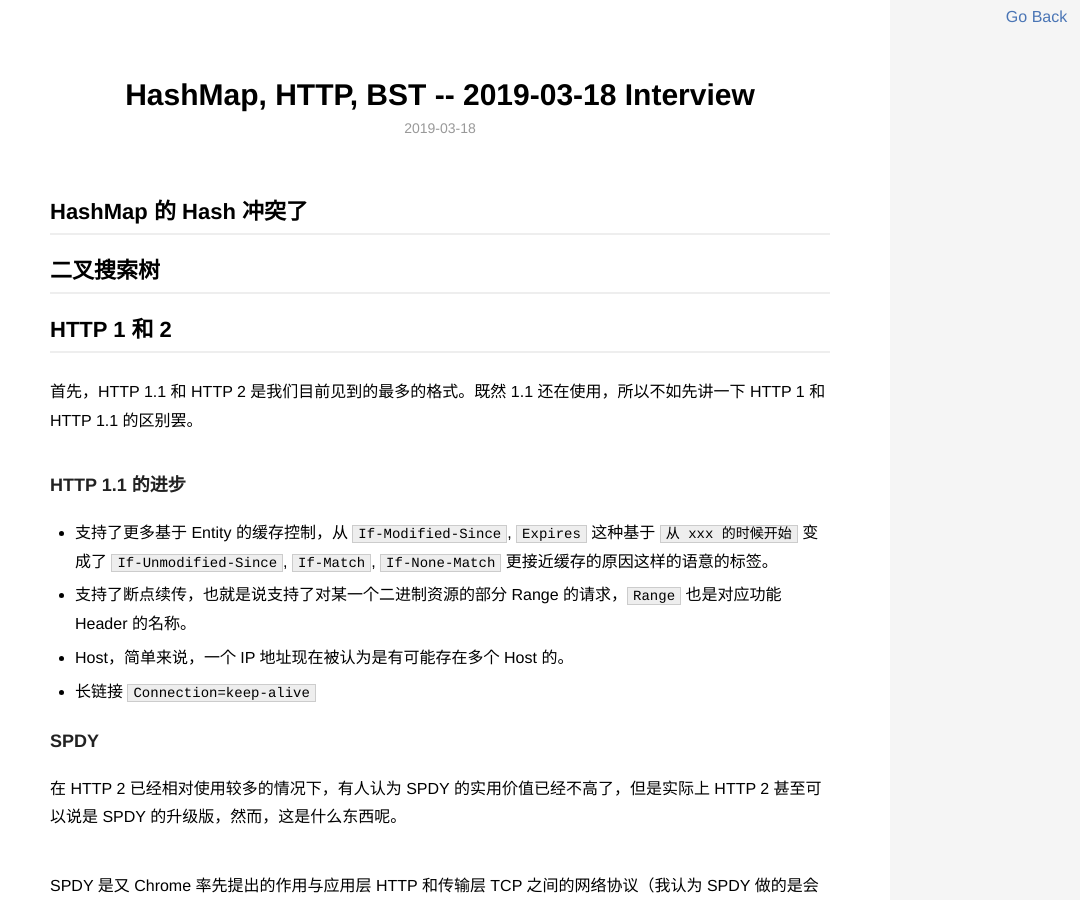
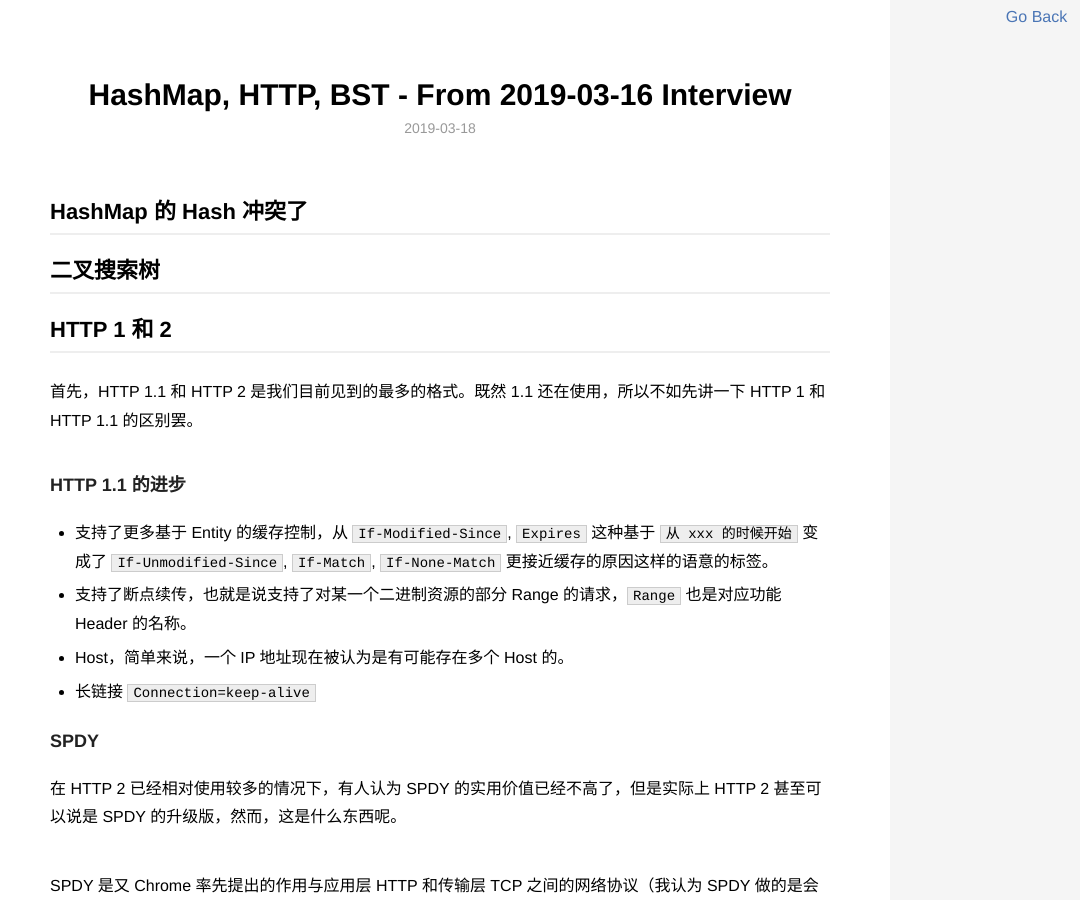
Before and after one commit to WMXPY/blog.mengw.io, a Jekyll site: the page built from _posts/blog/2019-03-18-Interview-2019-03-16.md, in a window 1280 px wide and 900 px high. Shown: the whole window, without its empty margins (200-1280 px from the left). Built offline with Jekyll 4.4.1, drawn with Linux system fonts in a browser that asks for light colours; some of the changed text lies outside the part shown.

Commit message:
rename article

```diff
--- a/_posts/blog/2019-03-18-Interview-031819.md
+++ b/_posts/blog/2019-03-18-Interview-2019-03-16.md
@@ -1,6 +1,6 @@
 ---
 layout: post
-title:  "HashMap, HTTP, BST -- 2019-03-18 Interview"
+title:  "HashMap, HTTP, BST - From 2019-03-16 Interview"
 categories: blog
 description: 面试之前请你再看一遍二叉搜索树
 ---
```
